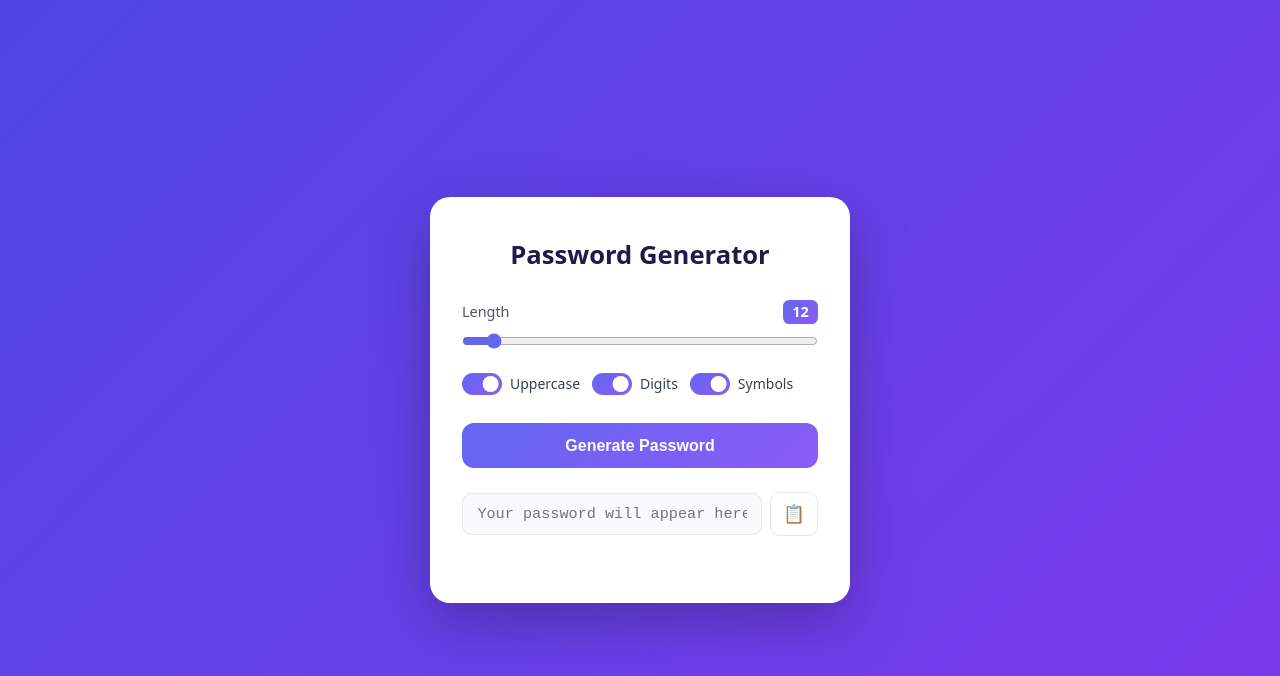
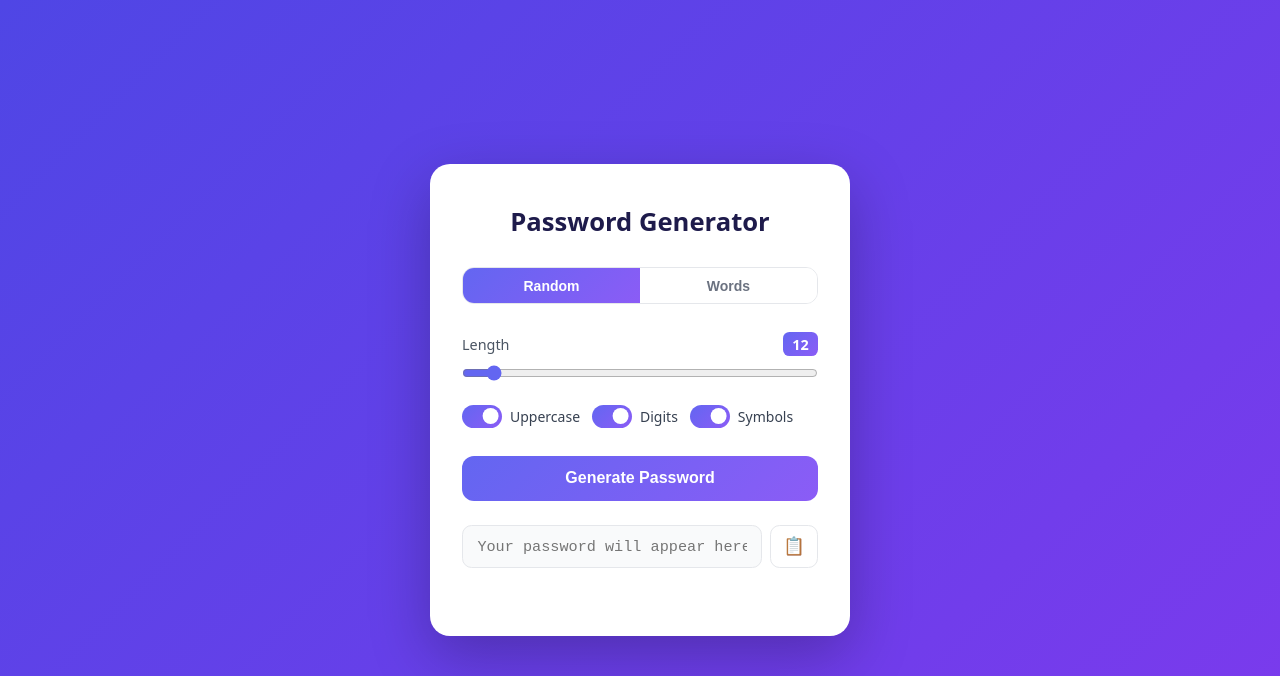
Before and after one commit to tristanjfmartin/password-generator, a Flask app: page / in a window 1280 px wide. Shown: the top 676 px of the page. Run offline with Flask 3, Linux system fonts and the light colour scheme.

Commit message:
feat: add Random/Words mode toggle and word count slider to UI

```diff
--- a/templates/index.html
+++ b/templates/index.html
@@ -152,20 +152,50 @@
     }
     #message.error { color: #dc2626; }
     #message.success { color: #16a34a; }
+
+    /* Mode toggle */
+    .mode-toggle {
+      display: flex;
+      border-radius: 0.75rem;
+      overflow: hidden;
+      border: 1.5px solid #e5e7eb;
+      margin-bottom: 1.75rem;
+    }
+    .mode-btn {
+      flex: 1;
+      padding: 0.6rem;
+      border: none;
+      background: #fff;
+      color: #6b7280;
+      font-size: 0.875rem;
+      font-weight: 600;
+      cursor: pointer;
+      transition: background 0.15s ease, color 0.15s ease;
+    }
+    .mode-btn.active {
+      background: linear-gradient(135deg, #6366f1, #8b5cf6);
+      color: #fff;
+    }
   </style>
 </head>
 <body>
   <div class="card">
     <h1>Password Generator</h1>
 
-    <!-- Length -->
+    <!-- Mode toggle -->
+    <div class="mode-toggle">
+      <button id="modeRandom" class="mode-btn active">Random</button>
+      <button id="modeWords" class="mode-btn">Words</button>
+    </div>
+
+    <!-- Random controls -->
+    <div id="random-controls">
       <div class="length-row">
         <label for="lengthSlider">Length</label>
         <span class="length-value" id="lengthDisplay">12</span>
       </div>
       <input type="range" id="lengthSlider" min="8" max="64" value="12" />
 
-    <!-- Toggles -->
       <div class="toggles">
         <label class="toggle-label">
           <input type="checkbox" id="upperToggle" checked />
@@ -183,6 +213,16 @@
           Symbols
         </label>
       </div>
+    </div>
+
+    <!-- Word controls (hidden by default) -->
+    <div id="word-controls" style="display:none">
+      <div class="length-row">
+        <label for="wordCountSlider">Number of Words</label>
+        <span class="length-value" id="wordCountDisplay">5</span>
+      </div>
+      <input type="range" id="wordCountSlider" min="3" max="10" value="5" style="margin-bottom:1.75rem" />
+    </div>
 
     <!-- Generate -->
     <button id="generateBtn">Generate Password</button>
@@ -193,7 +233,7 @@
       <button id="copyBtn" title="Copy to clipboard">&#128203;</button>
     </div>
 
-    <div id="message"></div>
+    <div id="message" aria-live="polite"></div>
   </div>
 
   <script>
@@ -206,14 +246,51 @@
     const passwordOutput = document.getElementById('passwordOutput');
     const copyBtn = document.getElementById('copyBtn');
     const message = document.getElementById('message');
+    const modeRandom = document.getElementById('modeRandom');
+    const modeWords = document.getElementById('modeWords');
+    const randomControls = document.getElementById('random-controls');
+    const wordControls = document.getElementById('word-controls');
+    const wordCountSlider = document.getElementById('wordCountSlider');
+    const wordCountDisplay = document.getElementById('wordCountDisplay');
 
-    // Update length display live
+    let currentMode = 'random';
+
+    // Length slider live update
     slider.addEventListener('input', () => {
       display.textContent = slider.value;
     });
 
-    // Disable generate if all toggles are off
+    // Word count slider live update
+    wordCountSlider.addEventListener('input', () => {
+      wordCountDisplay.textContent = wordCountSlider.value;
+    });
+
+    // Mode toggle
+    modeRandom.addEventListener('click', () => {
+      currentMode = 'random';
+      modeRandom.classList.add('active');
+      modeWords.classList.remove('active');
+      randomControls.style.display = '';
+      wordControls.style.display = 'none';
+      updateGenerateBtn();
+    });
+
+    modeWords.addEventListener('click', () => {
+      currentMode = 'words';
+      modeWords.classList.add('active');
+      modeRandom.classList.remove('active');
+      randomControls.style.display = 'none';
+      wordControls.style.display = '';
+      generateBtn.disabled = false;
+      clearMessage();
+    });
+
+    // Disable generate if all random toggles are off (only applies in random mode)
     function updateGenerateBtn() {
+      if (currentMode === 'words') {
+        generateBtn.disabled = false;
+        return;
+      }
       const anyOn = upperToggle.checked || digitsToggle.checked || symbolsToggle.checked;
       generateBtn.disabled = !anyOn;
       if (!anyOn) {
@@ -232,16 +309,20 @@
       generateBtn.textContent = 'Generating…';
       generateBtn.disabled = true;
 
+      const payload = currentMode === 'words'
+        ? { mode: 'words', word_count: parseInt(wordCountSlider.value, 10) }
+        : {
+            length: parseInt(slider.value, 10),
+            use_upper: upperToggle.checked,
+            use_digits: digitsToggle.checked,
+            use_symbols: symbolsToggle.checked,
+          };
+
       try {
         const res = await fetch('/generate', {
           method: 'POST',
           headers: { 'Content-Type': 'application/json' },
-          body: JSON.stringify({
-            length: parseInt(slider.value),
-            use_upper: upperToggle.checked,
-            use_digits: digitsToggle.checked,
-            use_symbols: symbolsToggle.checked,
-          }),
+          body: JSON.stringify(payload),
         });
 
         const data = await res.json();
@@ -256,7 +337,7 @@
       } finally {
         generateBtn.textContent = 'Generate Password';
         const anyOn = upperToggle.checked || digitsToggle.checked || symbolsToggle.checked;
-        generateBtn.disabled = !anyOn;
+        generateBtn.disabled = currentMode === 'words' ? false : !anyOn;
       }
     });
 
```
Lines whose indentation alone changed are shown as unchanged.
